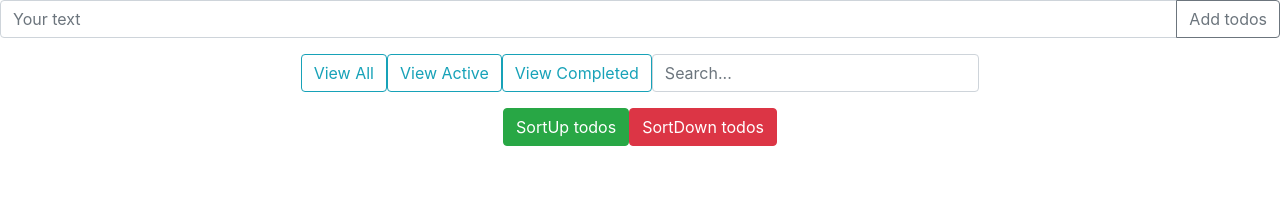
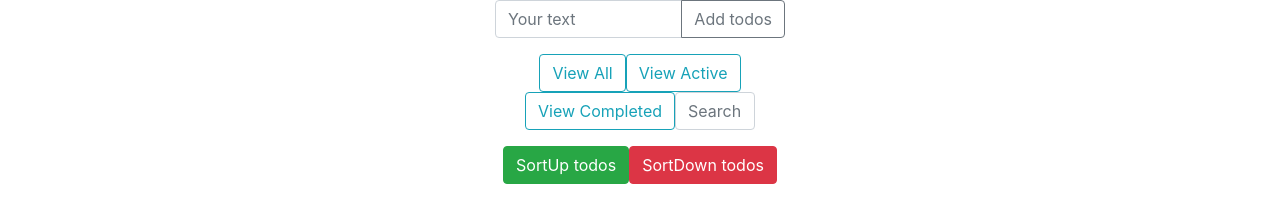
Before and after one commit to BiosBoy/todos-app, a React app: page public/index.html in a window 1280 px wide. Built offline with nearby package versions, Linux system fonts and the light colour scheme.

Commit message:
Add files via upload

```diff
--- a/public/index.html
+++ b/public/index.html
@@ -4,38 +4,12 @@
     <meta charset="utf-8">
     <meta name="viewport" content="width=device-width, initial-scale=1, shrink-to-fit=no">
     <meta name="theme-color" content="#000000">
-    <!--
-      manifest.json provides metadata used when your web app is added to the
-      homescreen on Android. See https://developers.google.com/web/fundamentals/engage-and-retain/web-app-manifest/
-    -->
     <link rel="manifest" href="%PUBLIC_URL%/manifest.json">
     <link rel="shortcut icon" href="%PUBLIC_URL%/favicon.ico">
-    <!--
-      Notice the use of %PUBLIC_URL% in the tags above.
-      It will be replaced with the URL of the `public` folder during the build.
-      Only files inside the `public` folder can be referenced from the HTML.
-
-      Unlike "/favicon.ico" or "favicon.ico", "%PUBLIC_URL%/favicon.ico" will
-      work correctly both with client-side routing and a non-root public URL.
-      Learn how to configure a non-root public URL by running `npm run build`.
-    -->
     <title>React App</title>
   </head>
   <body>
-    <noscript>
-      You need to enable JavaScript to run this app.
-    </noscript>
-    <div id="root"></div>
+    <div id="root" class="container col col-lg-3"></div>
     <textarea name="textarea"></textarea>
-    <!--
-      This HTML file is a template.
-      If you open it directly in the browser, you will see an empty page.
-
-      You can add webfonts, meta tags, or analytics to this file.
-      The build step will place the bundled scripts into the <body> tag.
-
-      To begin the development, run `npm start` or `yarn start`.
-      To create a production bundle, use `npm run build` or `yarn build`.
-    -->
   </body>
 </html>
```
